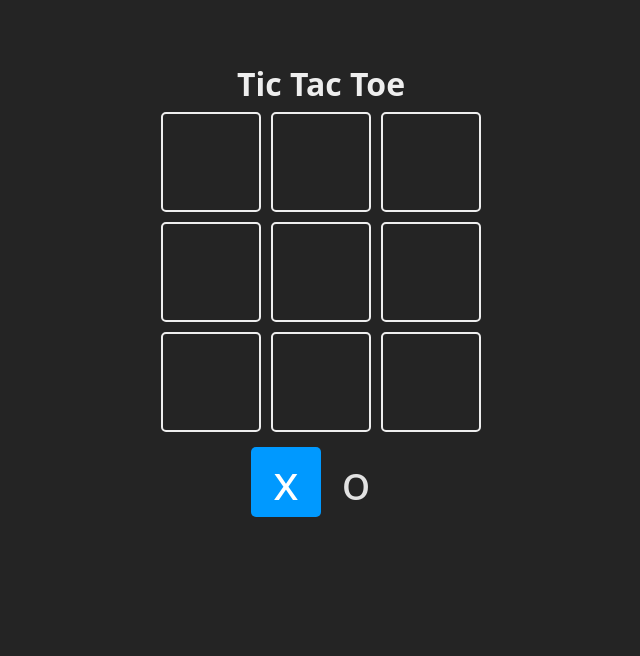
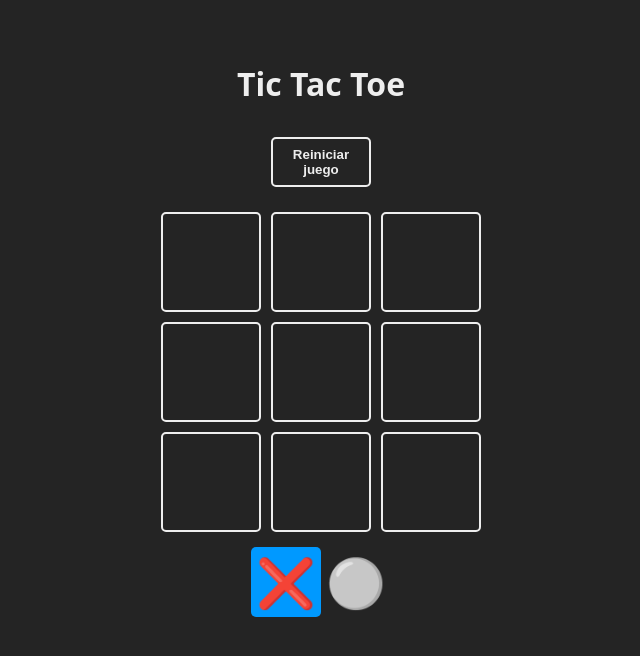
Before and after one commit to diegomanildo/TicTacToe, a React (Vite) app: page / in a window 1280 px wide. Shown: the top 656 px of the page, without its empty margins (319-959 px from the left). Built offline with nearby package versions, Linux system fonts and the light colour scheme.

Commit message:
Extracted to components

```diff
--- a/src/App.jsx
+++ b/src/App.jsx
@@ -1,35 +1,11 @@
 import { useState } from "react"
+import { Square } from "./components/Square"
+import { TURNS } from "./constants";
+import { checkEndGame, checkWinnerFrom } from "./logic/board";
 import "./App.css"
-
-const TURNS = {
-  X: "x",
-  O: "o"
-}
-
-const Square = ({ children, isSelected, updateBoard, index }) => {
-  const className = `square ${isSelected ? "is-selected" : ""}`
-
-  const handleClick = () => {
-    updateBoard(index);
-  }
-
-  return (
-    <div onClick={handleClick} className={className}>
-      {children}
-    </div>
-  )
-}
-
-const WINNER_COMBOS = [
-  [0, 1, 2],
-  [3, 4, 5],
-  [6, 7, 8],
-  [0, 3, 6],
-  [1, 4, 7],
-  [2, 5, 8],
-  [0, 4, 8],
-  [2, 4, 6]
-]
+import { WinnerModal } from "./components/WinnerModal";
+import { BoardModal } from "./components/BoardModal";
+import TurnModal from "./components/TurnModal";
 
 function App() {
   const [board, setBoard] = useState(Array(9).fill(null));
@@ -38,19 +14,10 @@ function App() {
 
   const [winner, setWinner] = useState(null);
 
-  const checkWinner = (boardToCheck) => {
-    for (const combo of WINNER_COMBOS) {
-      const [a, b, c] = combo;
-      if (
-        boardToCheck[a] &&
-        boardToCheck[a] === boardToCheck[b] &&
-        boardToCheck[a] === boardToCheck[c]
-      ) {
-        return boardToCheck[a];
-      }
-    }
-
-    return null;
+  const resetGame = () => {
+    setBoard(Array(9).fill(null));
+    setTurn(TURNS.X);
+    setWinner(null);
   }
 
   const updateBoard = (index) => {
@@ -64,39 +31,23 @@ function App() {
     const newTurn = turn === TURNS.X ? TURNS.O : TURNS.X;
     setTurn(newTurn);
 
-    const newWinner = checkWinner(newBoard);
-
+    const newWinner = checkWinnerFrom(newBoard);
     if (newWinner) {
       setWinner(newWinner);
+    } else if (checkEndGame(newBoard)) {
+      setWinner(false); // Draw
     }
   }
 
   return (
     <main className="board">
       <h1>Tic Tac Toe</h1>
-      <section className="game">
-        {board.map((_, index) => {
-          return (
-            <Square
-              key={index}
-              index={index}
-              updateBoard={updateBoard}
-            >
-              {board[index]}
-            </Square>
-          )
-        })}
-      </section>
+      <button onClick={resetGame}>Reiniciar juego</button>
+      <BoardModal board={board} updateBoard={updateBoard} />
 
-      <section className="turn">
-        <Square isSelected={turn === TURNS.X}>
-          {TURNS.X}
-        </Square>
+      <TurnModal turn={turn} />
 
-        <Square isSelected={turn === TURNS.O}>
-          {TURNS.O}
-        </Square>
-      </section>
+      <WinnerModal winner={winner} resetGame={resetGame} />
     </main>
   )
 }
--- /dev/null
+++ b/src/components/BoardModal.jsx
@@ -0,0 +1,19 @@
+import { Square } from "./Square"
+
+export function BoardModal({ board, updateBoard }) {
+  return (
+    <section className="game">
+      {board.map((_, index) => {
+        return (
+          <Square
+            key={index}
+            index={index}
+            updateBoard={updateBoard}
+          >
+            {board[index]}
+          </Square>
+        )
+      })}
+    </section>
+  )
+}
--- /dev/null
+++ b/src/components/Square.jsx
@@ -0,0 +1,13 @@
+export const Square = ({ children, isSelected, updateBoard, index }) => {
+  const className = `square ${isSelected ? "is-selected" : ""}`
+
+  const handleClick = () => {
+    updateBoard(index);
+  }
+
+  return (
+    <div onClick={handleClick} className={className}>
+      {children}
+    </div>
+  )
+}
--- /dev/null
+++ b/src/components/TurnModal.jsx
@@ -0,0 +1,16 @@
+import { TURNS } from "../constants";
+import { Square } from "./Square";
+
+export default function TurnModal({ turn }) {
+  return (
+    <section className="turn">
+      <Square isSelected={turn === TURNS.X}>
+        {TURNS.X}
+      </Square>
+
+      <Square isSelected={turn === TURNS.O}>
+        {TURNS.O}
+      </Square>
+    </section>
+  )
+}
--- /dev/null
+++ b/src/components/WinnerModal.jsx
@@ -0,0 +1,26 @@
+import { Square } from "./Square";
+
+export function WinnerModal({ winner, resetGame }) {
+  if (winner === null)
+    return null;
+
+  const winnerText = winner === false ? "Empate" : "Gano:";
+
+  return (
+    <section className="winner">
+      <div className="text">
+        <h2>
+          {winnerText}
+        </h2>
+
+        <header className="win">
+          {winner && <Square>{winner}</Square>}
+        </header>
+
+        <footer>
+          <button onClick={resetGame}>Empezar de nuevo</button>
+        </footer>
+      </div>
+    </section>
+  )
+}
--- /dev/null
+++ b/src/constants.js
@@ -0,0 +1,15 @@
+export const TURNS = {
+  X: "❌",
+  O: "⚪"
+}
+
+export const WINNER_COMBOS = [
+  [0, 1, 2],
+  [3, 4, 5],
+  [6, 7, 8],
+  [0, 3, 6],
+  [1, 4, 7],
+  [2, 5, 8],
+  [0, 4, 8],
+  [2, 4, 6]
+]
--- /dev/null
+++ b/src/logic/board.js
@@ -0,0 +1,20 @@
+import { WINNER_COMBOS } from "../constants";
+
+export const checkWinnerFrom = (boardToCheck) => {
+  for (const combo of WINNER_COMBOS) {
+    const [a, b, c] = combo;
+    if (
+      boardToCheck[a] &&
+      boardToCheck[a] === boardToCheck[b] &&
+      boardToCheck[a] === boardToCheck[c]
+    ) {
+      return boardToCheck[a];
+    }
+  }
+
+  return null;
+}
+
+export const checkEndGame = (board) => {
+  return board.every((square => square !== null));
+}
```
